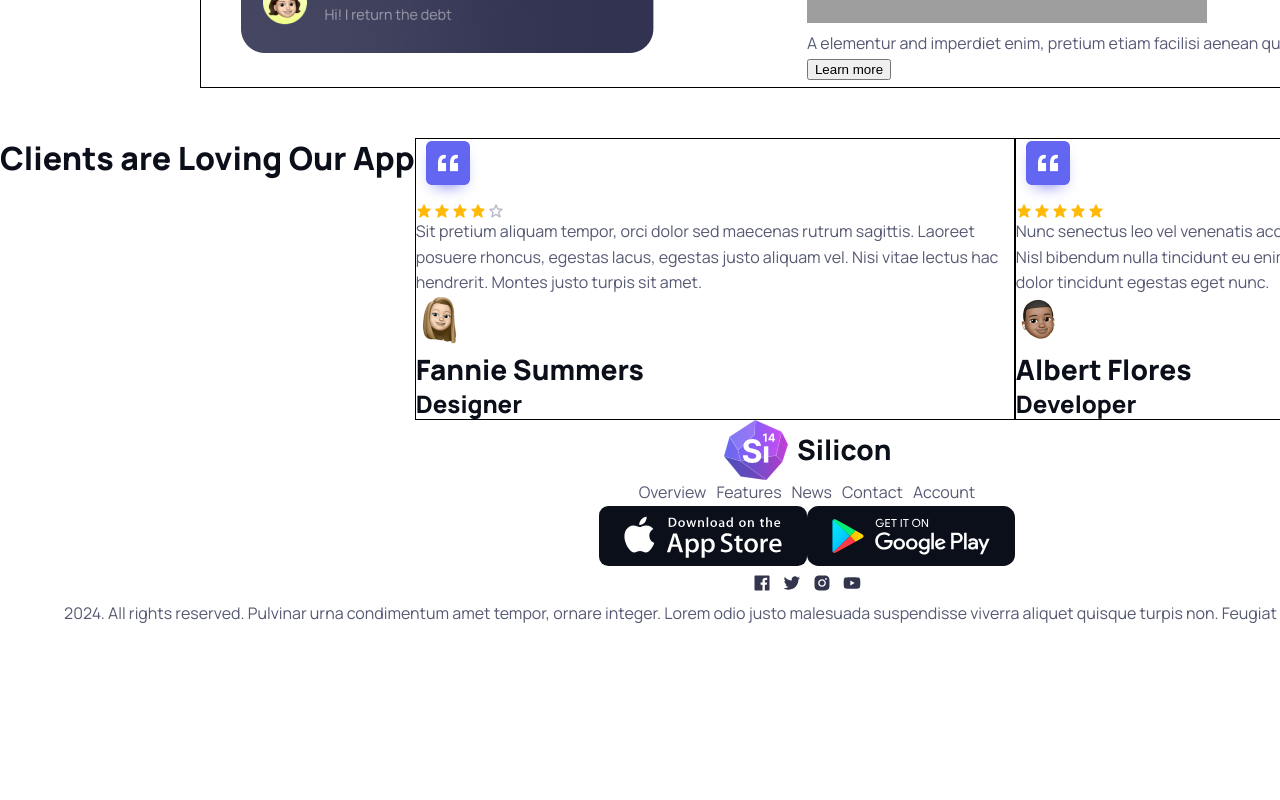
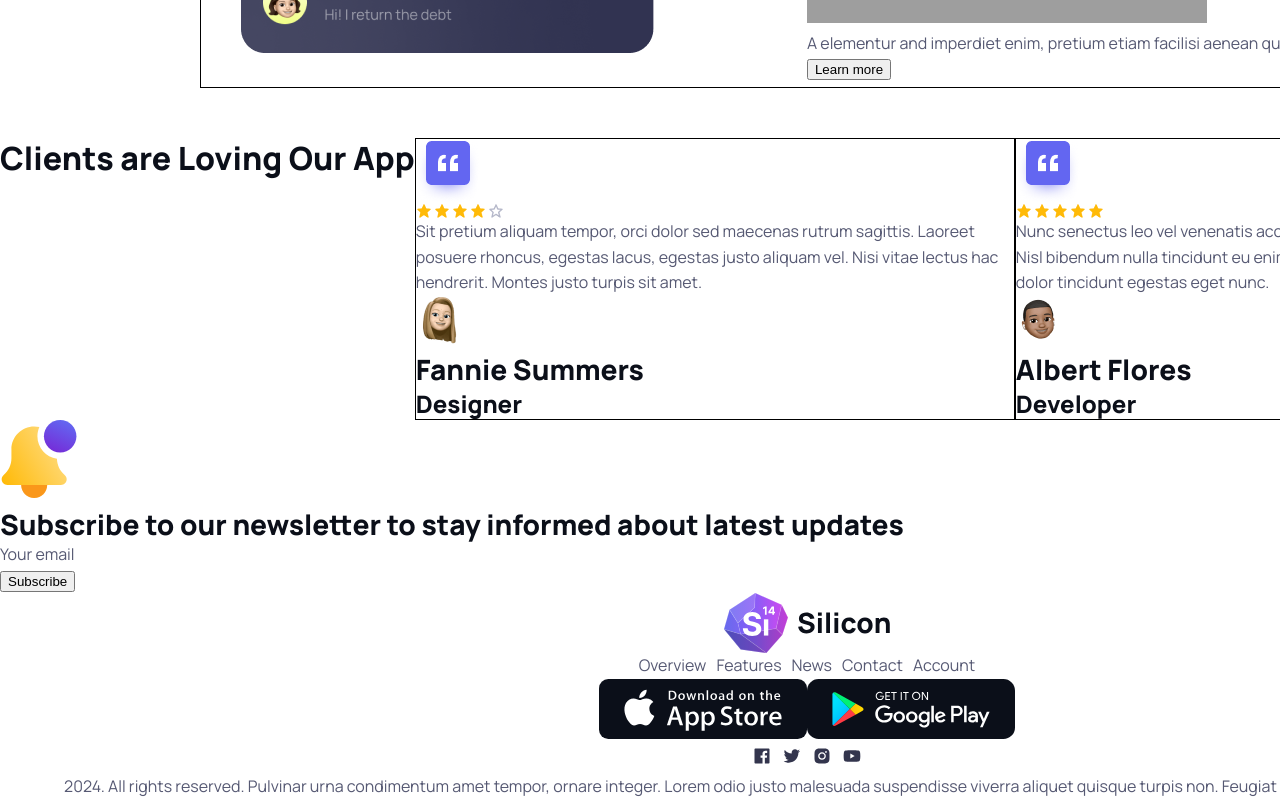
Before and after one commit to KimmoKAhola/Silicon-Kimmo-Ahola, a React (Vite) app: page / in a window 1280 px wide. Shown: the part 3908-4708 px from the top of the page. Before the commit the page ends 4534 px from the top, so only its background shows below. Built offline with nearby package versions, Linux system fonts and the light colour scheme; grey boxes are pictures that could not be loaded.

Commit message:
added Subscribe.jsx

```diff
--- a/src/css/scss/_sections.scss
+++ b/src/css/scss/_sections.scss
@@ -6,4 +6,5 @@
 @import './sections/testimonials';
 @import './sections/features';
 @import './sections/courses';
+@import './sections/subscribe';
 @import './sections/footer';
--- a/src/views/Home.jsx
+++ b/src/views/Home.jsx
@@ -6,6 +6,7 @@ import Slider from "./sections/Slider.jsx";
 import Features from "./sections/Features.jsx";
 import Testimonials from "./sections/Testimonials.jsx";
 import Footer from "./sections/Footer.jsx";
+import Subscribe from "./sections/Subscribe.jsx";
 
 const Home = () => {
     return (
@@ -16,6 +17,7 @@ const Home = () => {
             <Slider/>
             <Features/>
             <Testimonials/>
+            <Subscribe/>
             <Footer/>
         </div>
     )
--- /dev/null
+++ b/src/views/sections/Subscribe.jsx
@@ -0,0 +1,17 @@
+import React from 'react'
+import Notification from '../../images/subscribe/notification.svg'
+const Subscribe = () => {
+    return (
+        <div>
+            <div>
+                <img src={Notification} alt="TODO"/>
+                <h3>Subscribe to our newsletter to stay informed about latest updates</h3>
+            </div>
+            <div>
+                <p>Your email</p>
+                <button>Subscribe</button>
+            </div>
+        </div>
+    )
+}
+export default Subscribe
```
Also changed, not shown: src/css/scss/sections/_subscribe.scss (added), src/images/subscribe/notification.svg (added).
